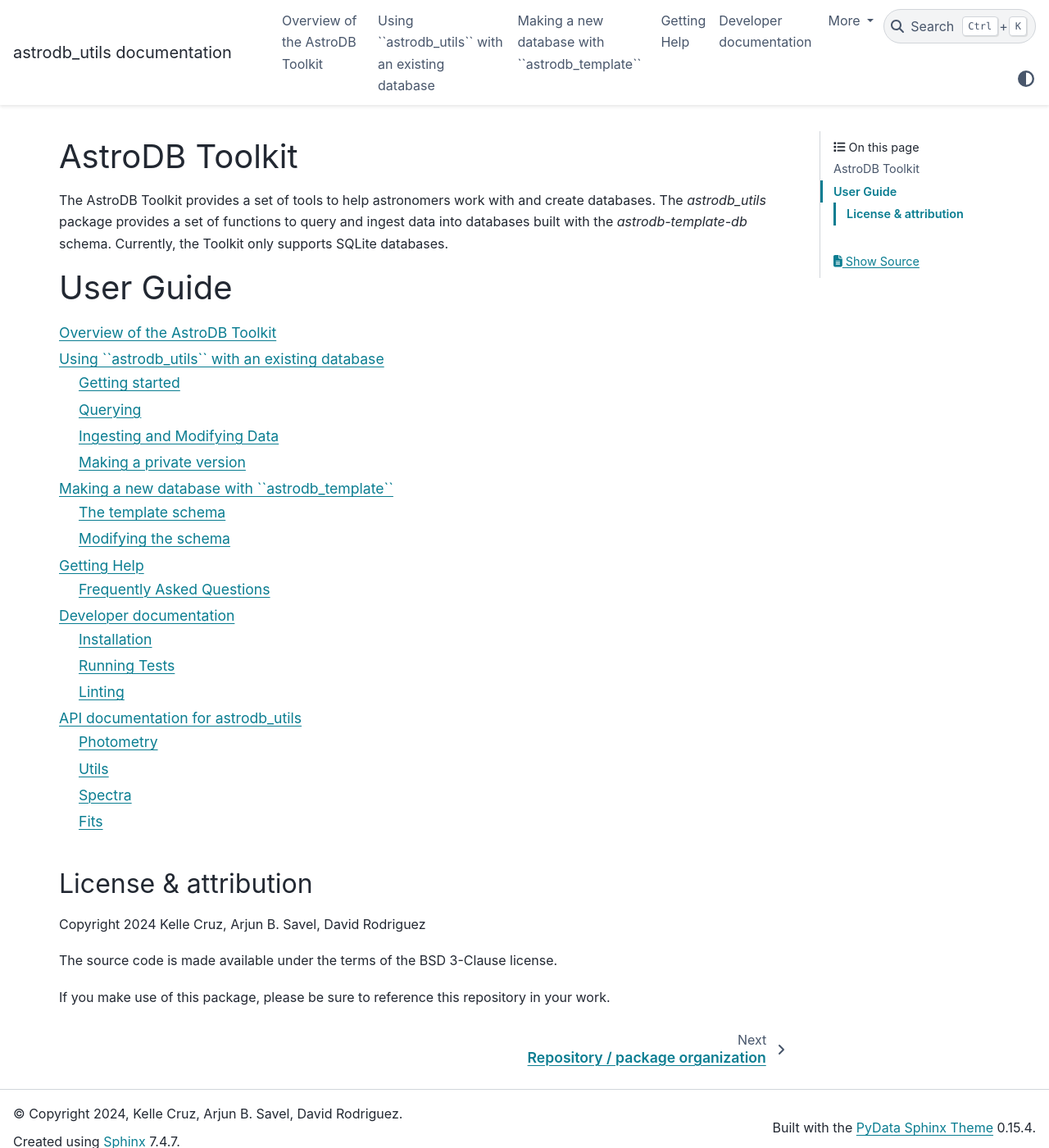
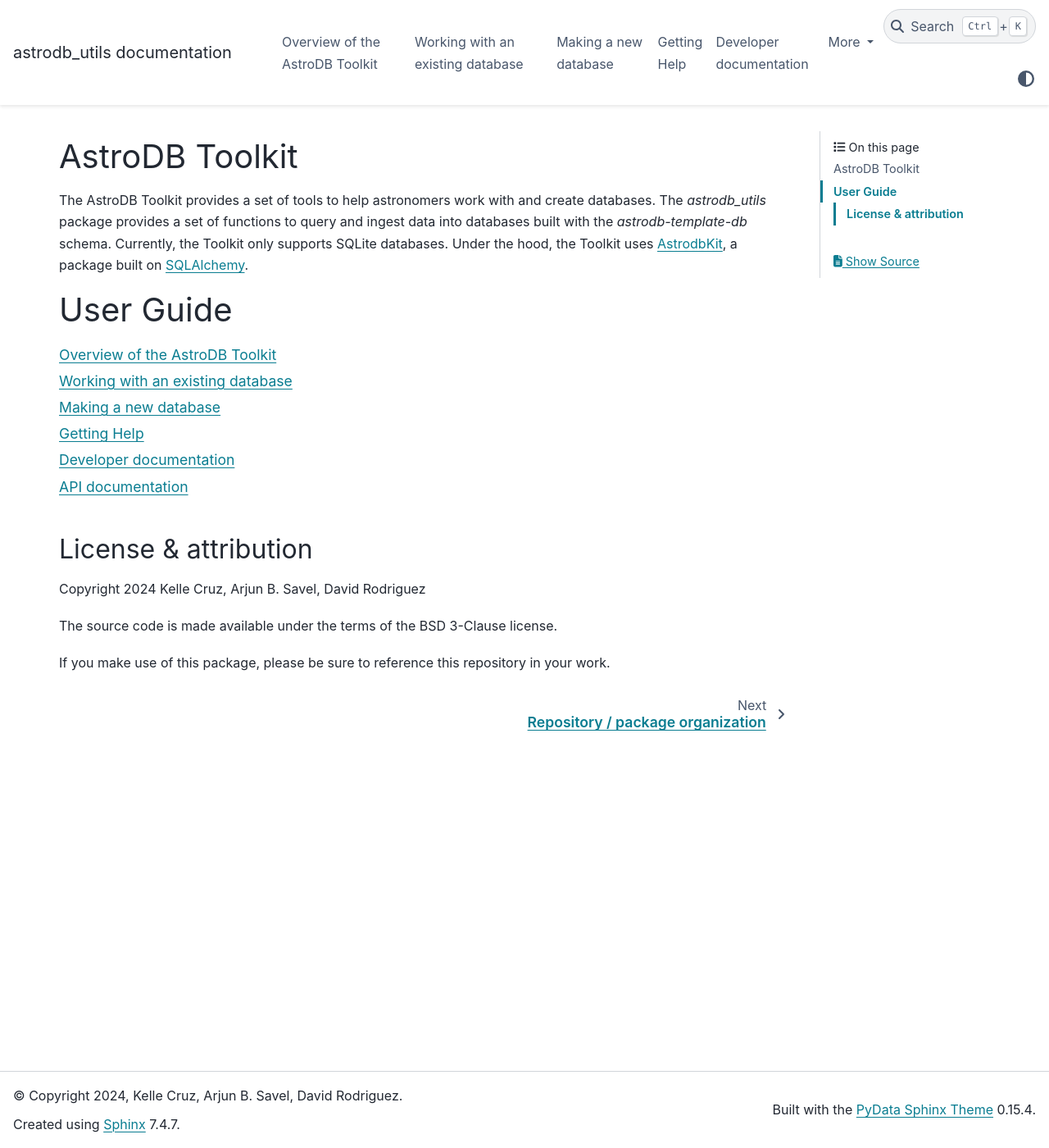
Before and after one commit to astrodbtoolkit/astrodb_utils, a Sphinx documentation site: the page built from docs/index.rst, in a window 1280 px wide and 1400 px high. Shown: the whole window at 82% size. Built offline with Sphinx 7.4.7 and the PyData theme 0.15.4, drawn with Linux system fonts in a browser that asks for light colours; pages that are not in the unit, such as notebooks, are missing from menus; the version number could not be read and is left out.

Commit message:
more docs [skip ci]

```diff
--- a/docs/index.rst
+++ b/docs/index.rst
@@ -4,21 +4,23 @@ AstroDB Toolkit
 The AstroDB Toolkit provides a set of tools to help astronomers work with and create databases.
 The `astrodb_utils` package provides a set of functions to query and ingest data into databases built with the `astrodb-template-db` schema.
 Currently, the Toolkit only supports SQLite databases.
+Under the hood, the Toolkit uses `AstrodbKit <https://github.com/astrodbtoolkit/AstrodbKit>`_, a package built on `SQLAlchemy <https://www.sqlalchemy.org/>`_.
+
 
 User Guide
 ==================================
 
 .. toctree::
    :glob:
-   :maxdepth: 2
+   :maxdepth: 1
 
    Overview of the AstroDB Toolkit <pages/overview/organization>
    pages/getting_started/index
-   Using ``astrodb_utils`` with an existing database <pages/using_existing_db/index>
-   Making a new database with ``astrodb_template`` <pages/make_new_db/getting_started_new_database>
+   Working with an existing database <pages/using_existing_db/index>
+   Making a new database <pages/make_new_db/getting_started_new_database>
    pages/getting_help/index
    Developer documentation <pages/dev_docs/developer_installation>
-   API documentation for astrodb_utils <pages/api>
+   API documentation <pages/api>
 
 
 License & attribution
--- a/docs/pages/using_existing_db/ingesting/ingesting_publications.rst
+++ b/docs/pages/using_existing_db/ingesting/ingesting_publications.rst
@@ -26,3 +26,9 @@ replacing <your token> with the token you copied.
 Ingesting publications
 -----------------------
 Fill this in...
+
+
+API documentation
+-----------------
+:py:mod:`astrodb_utils.find_publication`
+:py:mod:`astrodb_utils.ingest_publication`
```
Also changed, not shown: docs/pages/make_new_db/getting_started_new_database.rst (+9 -0 lines), docs/pages/make_new_db/modifying_schema.rst (+13 -0 lines), docs/pages/using_existing_db/ingesting/getting_started_ingesting.rst (+11 -2 lines).
